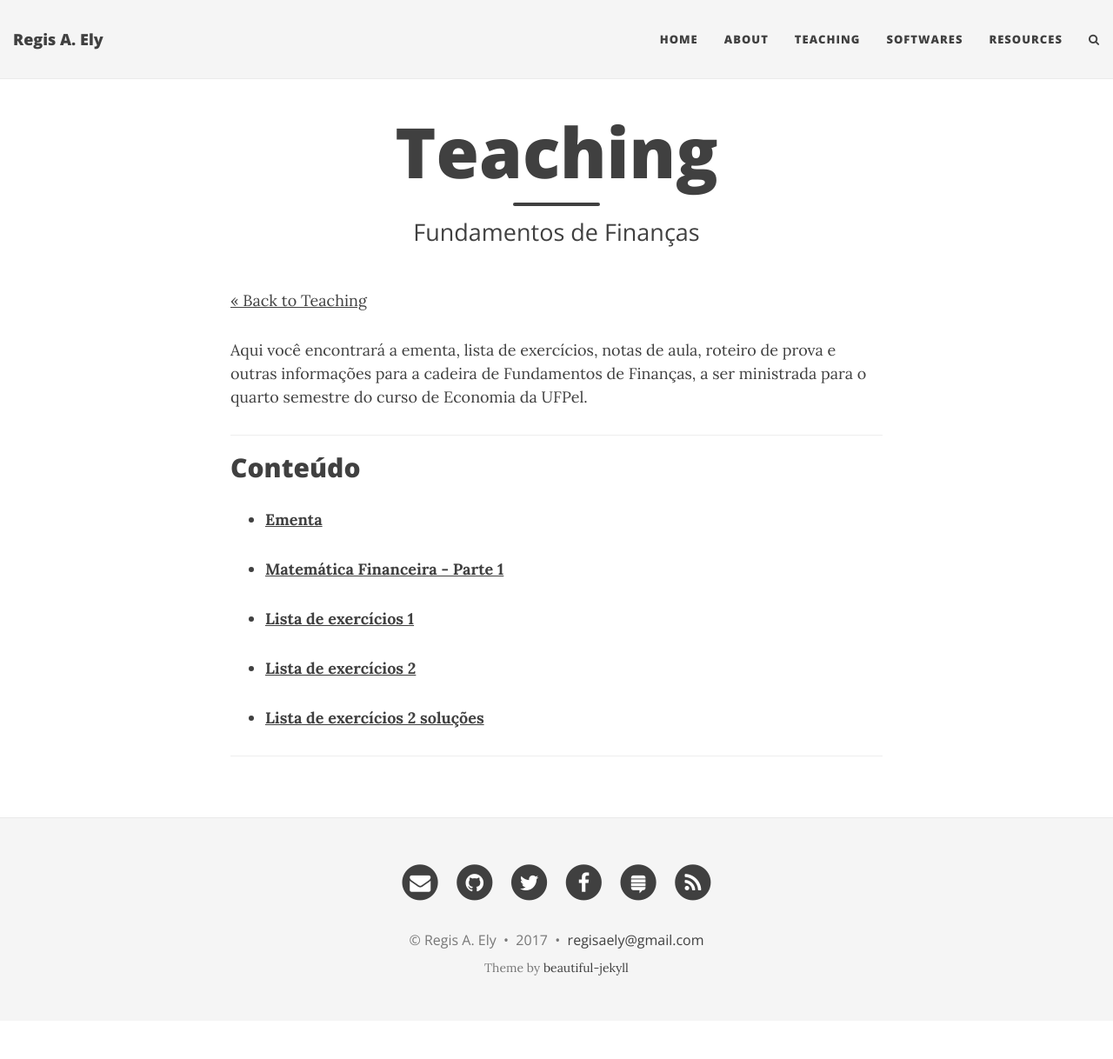
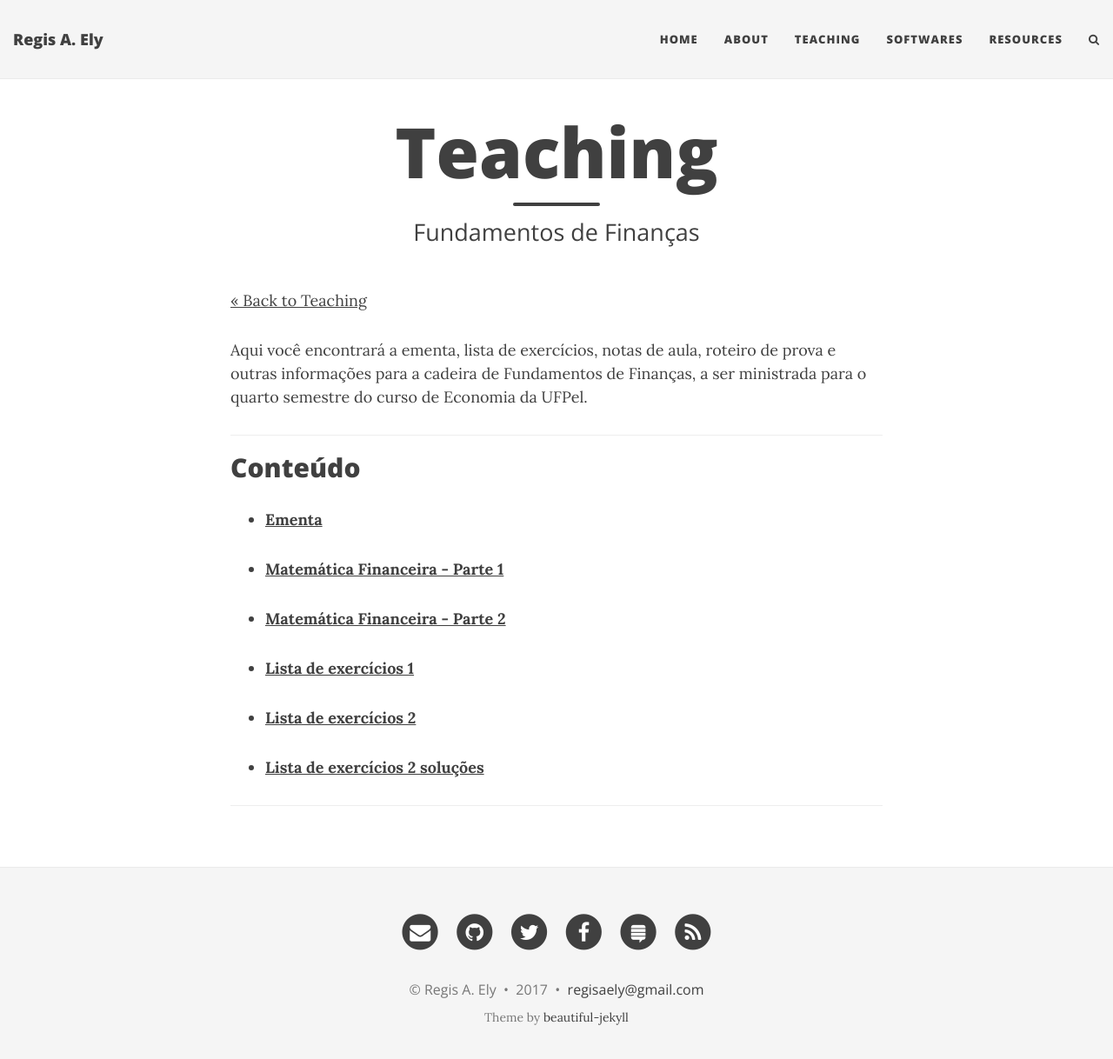
Before and after one commit to regisely/regisely.github.io, a Jekyll site: the page built from finance.md, in a window 1280 px wide and 1231 px high. Shown: the top 1218 px of the window at 87% size. Built offline with Jekyll 4.4.1, drawn with Linux system fonts in a browser that asks for light colours; nearby versions of some CDN libraries.

Commit message:
slides parte 2 finance

```diff
--- a/finance.md
+++ b/finance.md
@@ -16,6 +16,8 @@ Aqui você encontrará a ementa, lista de exercícios, notas de aula, roteiro de
 
 - **[Matemática Financeira - Parte 1](/files/matfin-parte1.pdf)**
 
+- **[Matemática Financeira - Parte 2](/files/matfin-parte2.pdf)**
+
 - **[Lista de exercícios 1](/files/finance-lista1.pdf)**
 
 - **[Lista de exercícios 2](/files/finance-lista2.pdf)**
```
Also changed, not shown: 1 other file.
